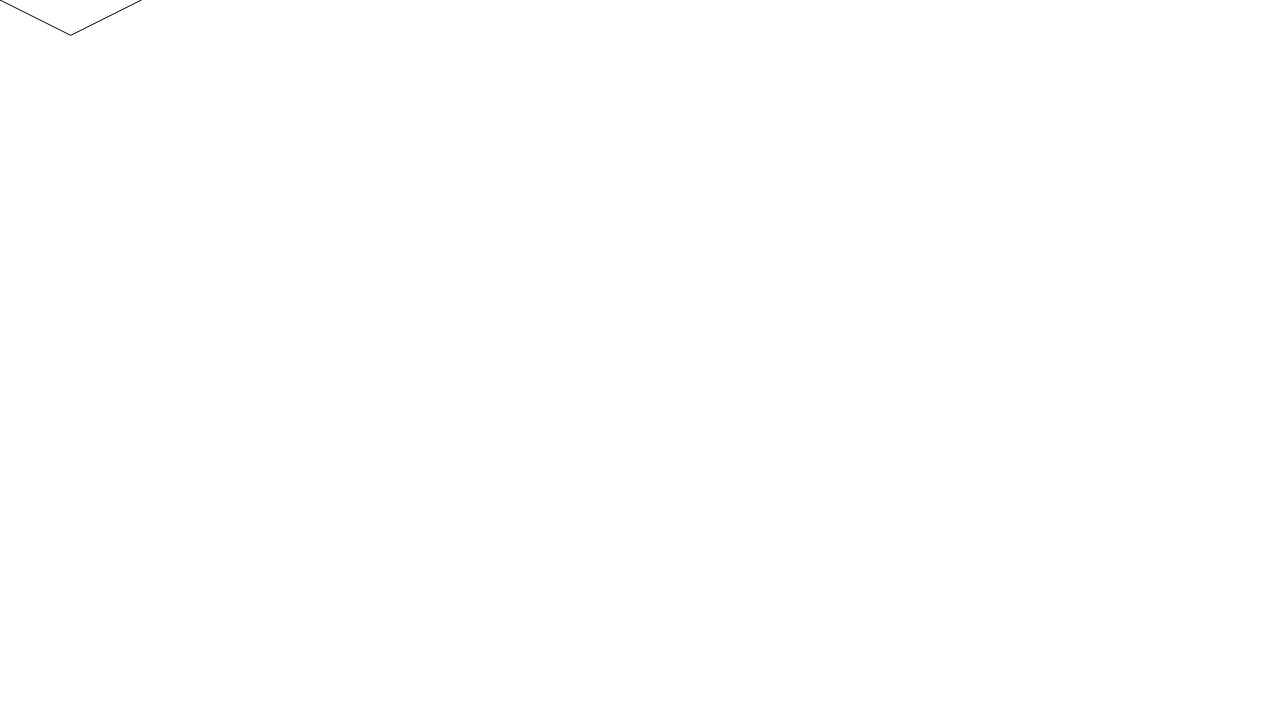
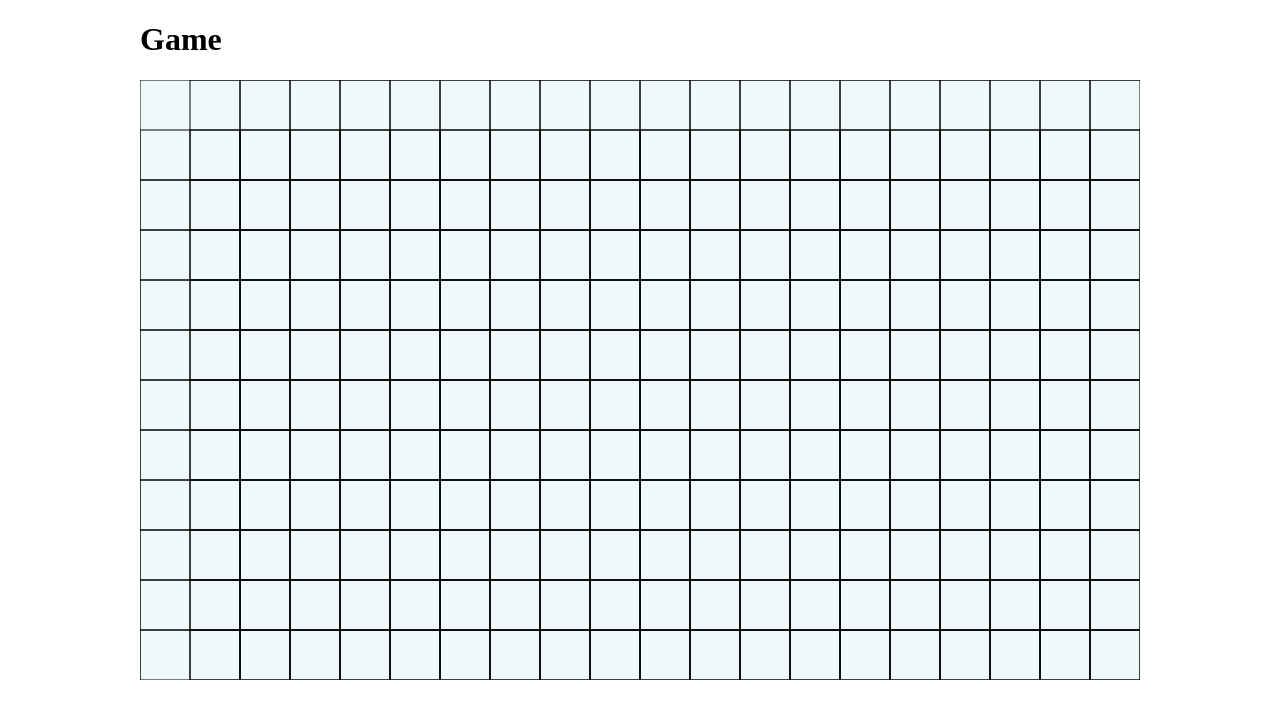
Before and after one commit to Lr51/example_code2, a plain HTML site: page index.html in a window 1280 px wide. Drawn offline with Linux system fonts and the light colour scheme.

```diff
--- a/css/style.css
+++ b/css/style.css
@@ -3,3 +3,14 @@ html, body
     margin: 0;
     padding: 0;
 }
+
+#game-container
+{
+    background-color: #F0F9F9;
+}
+
+#wrapper
+{
+    width: 1000px;
+    margin: 0 auto;
+}
--- a/index.html
+++ b/index.html
@@ -12,11 +12,15 @@
 
 </head>
 <body>
-<canvas id="container" width = "800" height = "800"></canvas>
+    <div id = "wrapper">
+        <h1>Game</h1>
+        <canvas id="game-container" width = "1000" height = "600"></canvas>
+
+    </div>
 </body>
 <script>
-    var game = new Game("container");
-//    console.log(game);
+    var game = new Game("game-container");
+    console.log(game);
     game.draw();
 
 </script>
--- a/js/Cell.js
+++ b/js/Cell.js
@@ -2,20 +2,46 @@
  * Created on 05.10.2015.
  */
 
-var Cell = function(points, context)
+var Cell = function(points, context, params)
 {
     this.context = context;
     this.origin = points;
 
+    this.center = {
+        x:(this.origin[0].x + this.origin[2].x) / 2,
+        y:(this.origin[0].y + this.origin[2].y) / 2
+    };
+
+    //this.color = params.color;
+    //console.log(this.context);
     //this.scale(this.origin[2]);
     //this.moveToCenter();
-    this.rotate();
-    this.scale();
+    //this.rotate();
+    //this.scale();
     //this.move();
+
+    //this.move = function(offset)
+    //{
+    //    if(!offset)
+    //    {
+    //        var offset = {x: 70, y: 70};
+    //    }
+    //    this.origin.forEach(function(item, i, that){
+    //
+    //        (function() {
+    //            var point = {};
+    //            point.x = 1 * item.x + 0 * item.y + offset.x * 1;
+    //            point.y = 0 * item.x + 1 * item.y + offset.y * 1;
+    //            console.log(point);
+    //            that[i] = point;
+    //        })();
+    //    });
+    //}
 }
 
 Cell.prototype.draw = function()
 {
+    //console.log(this.context);
     this.context.beginPath();
     this.context.moveTo(this.origin[0].x, this.origin[0].y);
     for(var i = 1; i < this.origin.length; i++)
@@ -27,6 +53,12 @@ Cell.prototype.draw = function()
     this.context.closePath();
     this.context.fillStyle = "red";
     this.context.stroke();
+
+    this.context.beginPath();
+    console.log(this.center);
+    this.context.moveTo(this.center.x, this.center.y);
+    this.context.lineTo(this.center.x + 1, this.center.y + 1);
+    this.context.closePath();
 }
 
 Cell.prototype.scale = function()
@@ -59,15 +91,18 @@ Cell.prototype.rotate = function()
     });
 }
 
-Cell.prototype.move = function(point)
+Cell.prototype.move = function(offset)
 {
+    if(!offset)
+    {
+        var offset = {x: 100, y: 100};
+    }
     this.origin.forEach(function(item, i, that){
-        var a = 70;
-        var b = 70;
+
         (function() {
             var point = {};
-            point.x = 1 * item.x + 0 * item.y + a * 1;
-            point.y = 0 * item.x + 1 * item.y + b * 1;
+            point.x = 1 * item.x + 0 * item.y + offset.x * 1;
+            point.y = 0 * item.x + 1 * item.y + offset.y * 1;
             that[i] = point;
         })();
     });
--- a/js/Field.js
+++ b/js/Field.js
@@ -6,15 +6,48 @@ var Field = function(context)
 {
     this.context = context;
 
-    this.cell = new Cell([
+    this.patternCell = [
         {x:0, y: 0},
         {x:100, y: 0},
         {x:100, y: 100},
         {x:0, y: 100}
-    ], this.context);
+    ];
+
+    this.cell = new Cell(this.patternCell, this.context);
+    this.cells = [];
+    this.width = 20;
+    this.height = 12;
+    this.side = 50;
+
+    for(var i = 0; i < this.width; i++)
+    {
+        this.cells[i] = [];
+        for(var j = 0; j < this.height; j++)
+        {
+            var newCell = new Cell(this.patternCell.concat(), this.context);
+            this.cells[i][j] = newCell;
+            //this.cells[i][j].moveToCenter();
+            this.cells[i][j].move({x: 0 + this.side * i, y: 0 + this.side * j});
+            //this.cells[i][j].rotate();
+            //this.cells[i][j].scale();
+            //this.cells[i][j].move({x: 0, y: 350});
+        }
+    }
+
+    console.log(this.cells);
 };
 
 Field.prototype.draw = function()
 {
-    this.cell.draw();
+    for(var i = 0; i < this.width; i++) {
+
+        for (var j = 0; j < this.height; j++) {
+            this.cells[i][j].draw();
+        }
+    }
+
+        //console.log(that)
+
+
+    //this.cell.draw();
 }
--- /dev/null
+++ b/js/GameObject.js
@@ -0,0 +1,3 @@
+/**
+ * Created on 07.10.2015.
+ */
```
